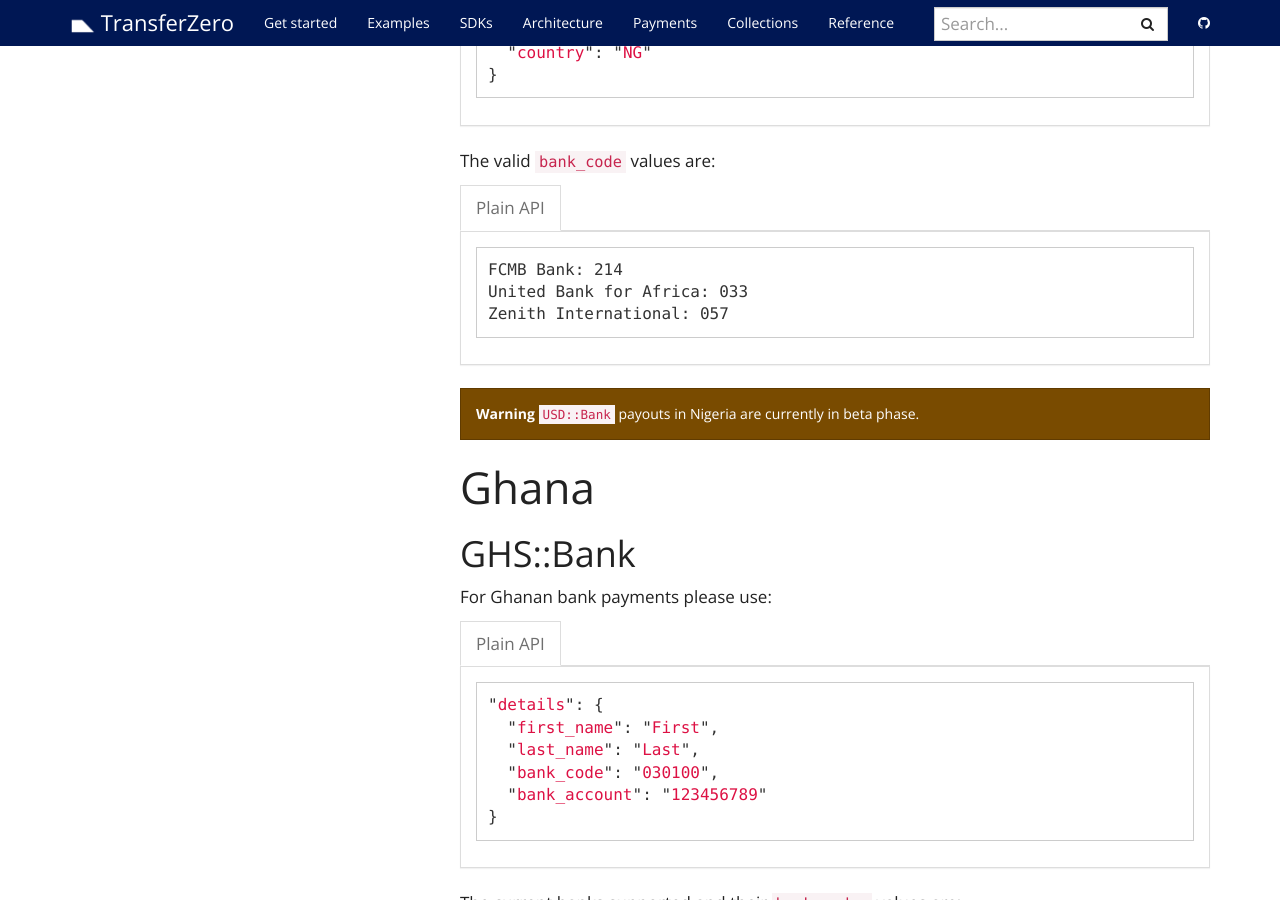
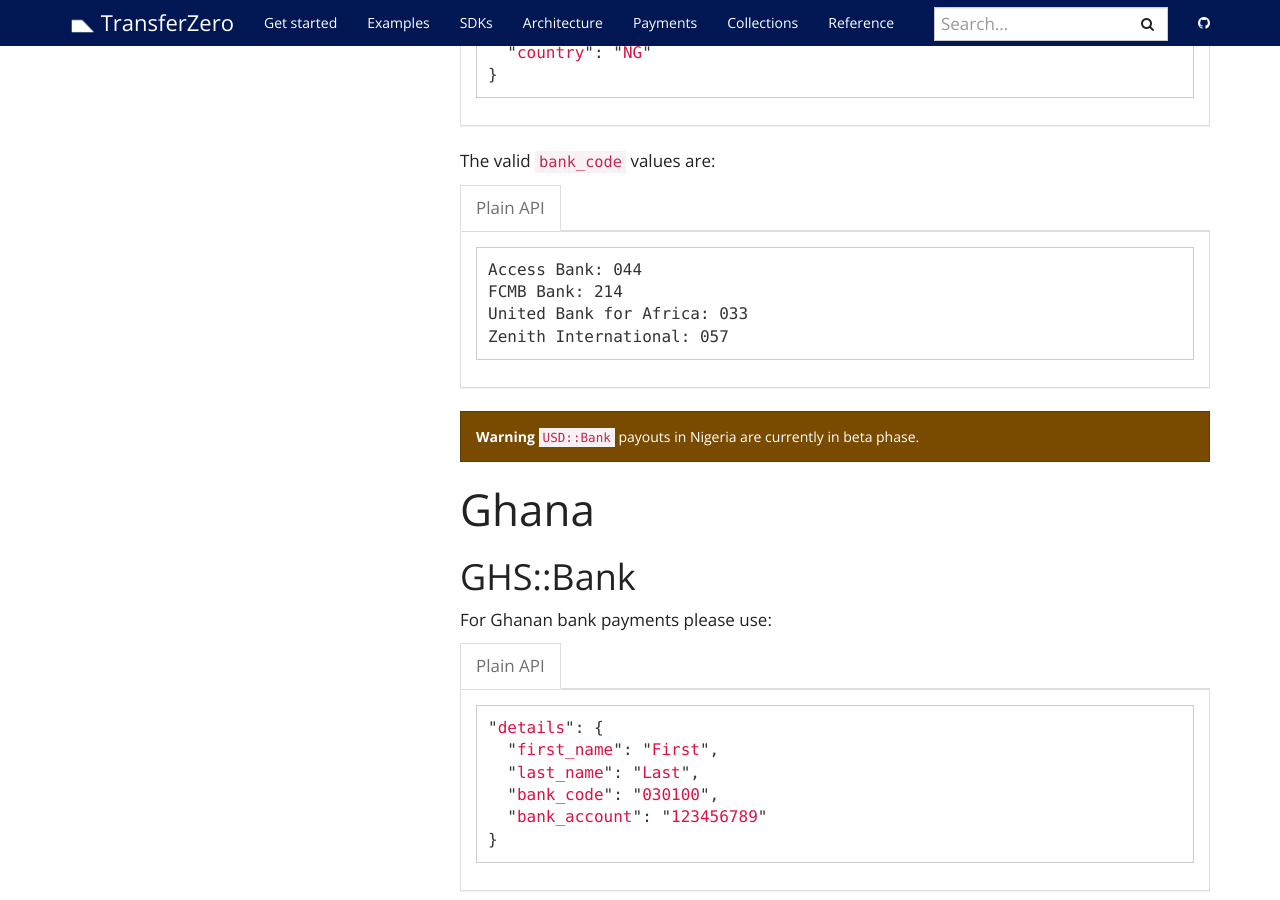
Before and after one commit to transferzero/api-documentation, a Jekyll site: the page built from _docs/payout-details.md, in a window 1280 px wide and 900 px high, scrolled down 2649 px. Built offline with Jekyll 4.4.1, drawn with Linux system fonts in a browser that asks for light colours; nearby versions of some CDN libraries; comment, search, counter and statistics services are not loaded.

Commit message:
BTA-6752-Add-additional-banks-for-usd-bank Added Access Bank to USD::Bank payments

````diff
--- a/_docs/payout-details.md
+++ b/_docs/payout-details.md
@@ -110,6 +110,7 @@ The valid `bank_code` values are:
 
 {% capture data-raw %}
 ```
+Access Bank: 044
 FCMB Bank: 214
 United Bank for Africa: 033
 Zenith International: 057
````
